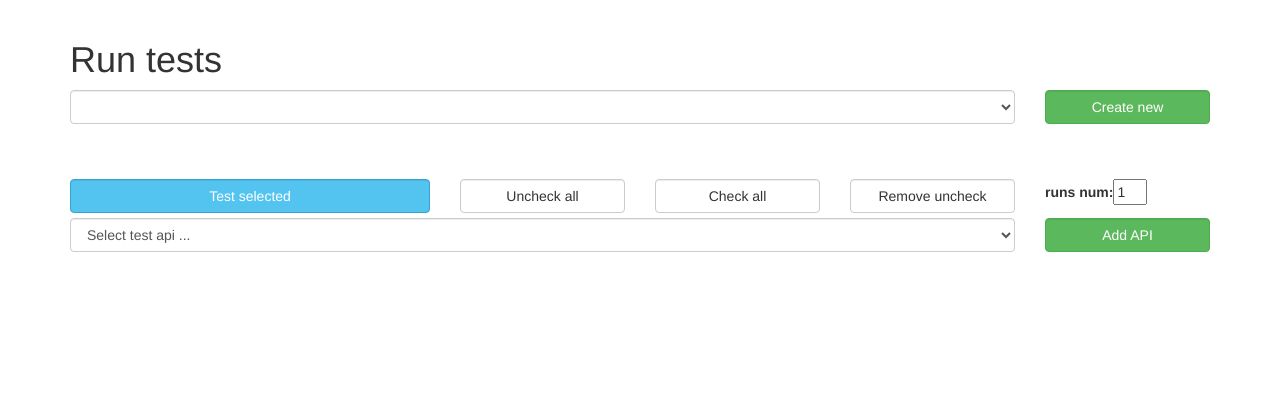
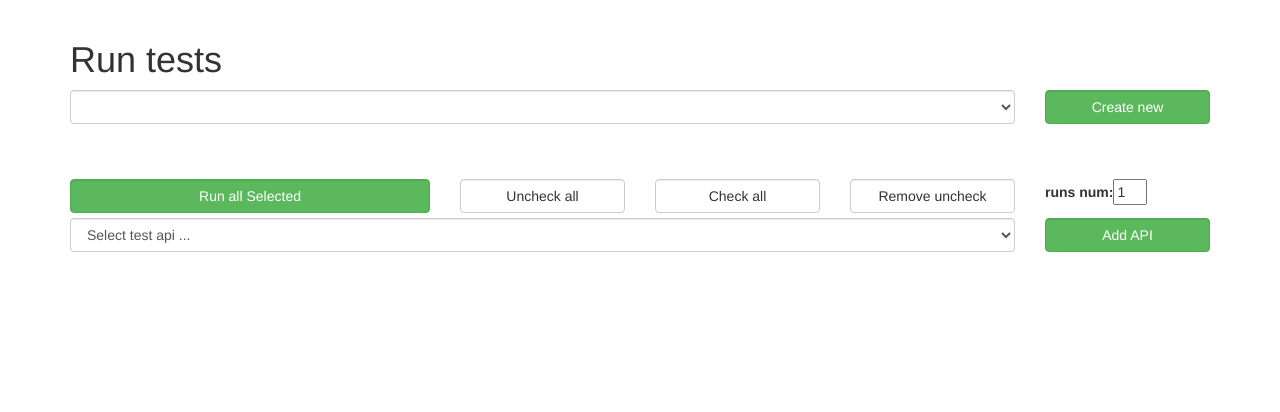
Before and after one commit to OpenBankProject/API-Tester, a Django app: template apitester/runtests/templates/runtests/index.html in a window 1280 px wide. Shown: the part 50-462 px from the top of the page. Run offline with Django 3.2, Linux system fonts and the light colour scheme; the template is opened without the code that fills it, so the values that code supplies are empty; parts of the project's set-up code (start-up, migrations or seed data) failed here and were passed over; some libraries are stand-ins or nearby versions.

Commit message:
Test Selected should be GREEN and say "Run all Selected" instead.

```diff
--- a/apitester/runtests/templates/runtests/index.html
+++ b/apitester/runtests/templates/runtests/index.html
@@ -121,7 +121,7 @@
 	<div class="hide" id="run-buttons">
 		<div class="row">
 			<div class="col-xs-12 col-sm-4">
-				<button class="btn btn-primary form-control" id="run">Test selected</button>
+				<button class="btn btn-success form-control" id="run">Run all Selected</button>
 			</div>
 			<div class="col-xs-12 col-sm-2">
 				<button class="btn btn-default form-control" id="checkNone" />Uncheck all</button>
```
